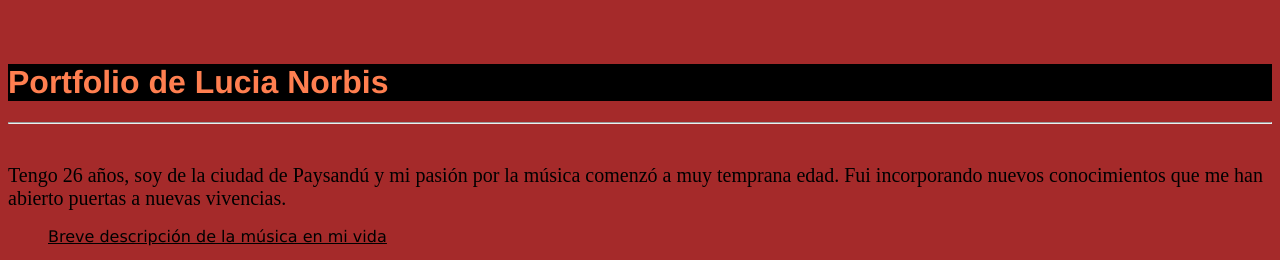
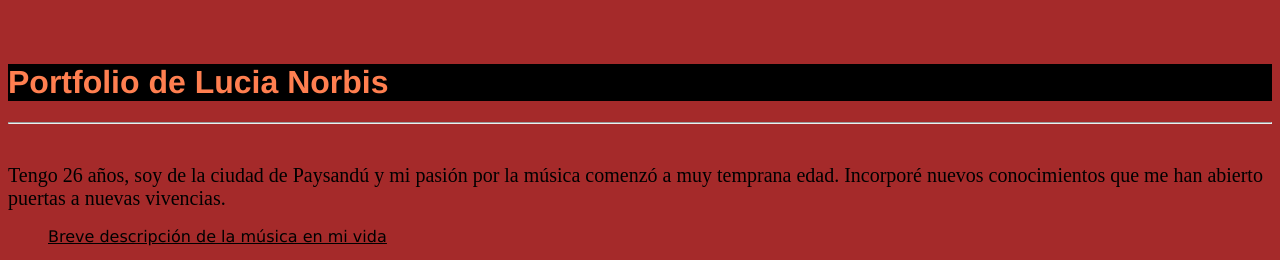
Before and after one commit to lucinor5/lucinor5.github.io, a plain HTML site: page index.html in a window 1280 px wide. Shown: the top 260 px of the page. Drawn offline with Linux system fonts and the light colour scheme.

Commit message:
cambio en el texto de un párrafo

```diff
--- a/index.html
+++ b/index.html
@@ -9,7 +9,7 @@
 <body>
     <h1>Portfolio de Lucia Norbis</h1>
     <hr>
-    <h2>Tengo 26 años, soy de la ciudad de Paysandú y mi pasión por la música comenzó a muy temprana edad. Fui incorporando nuevos conocimientos que me han abierto puertas a nuevas vivencias.</h2>
+    <h2>Tengo 26 años, soy de la ciudad de Paysandú y mi pasión por la música comenzó a muy temprana edad. Incorporé nuevos conocimientos que me han abierto puertas a nuevas vivencias.</h2>
     <div clsss="contenedor">
     <ul>
         <li><link><a href="Musicaenmivida.html" style="color: black;"><u>Breve descripción de la música en mi vida</u></a></link> </li>
```
